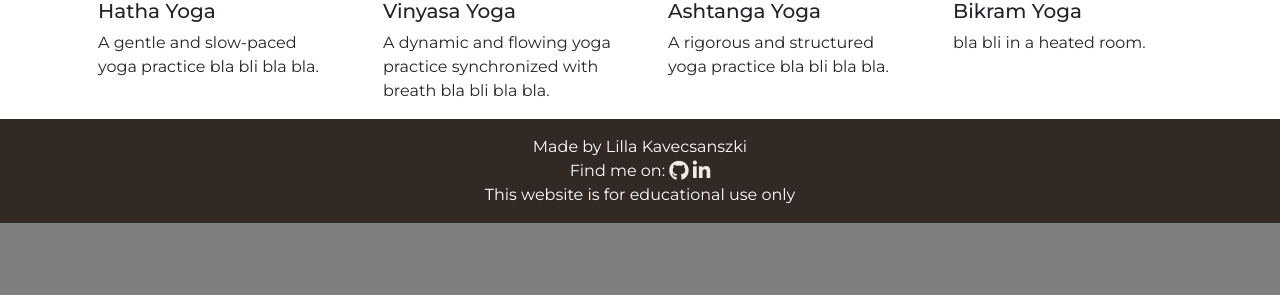
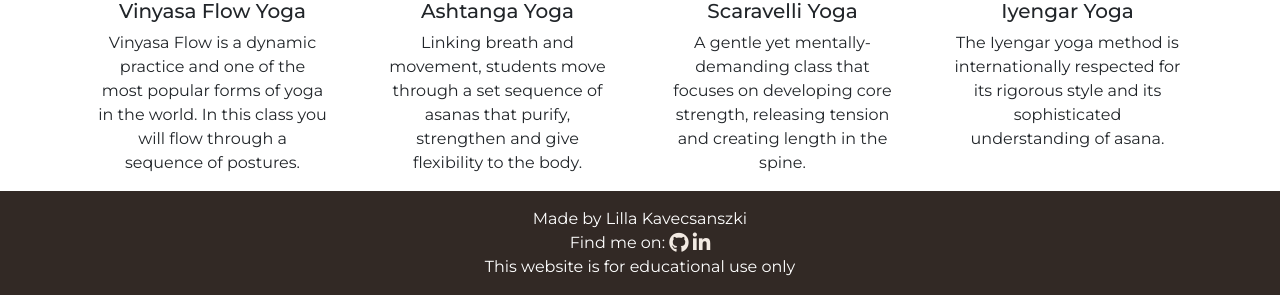
Before and after one commit to Lilla-Kavecsanszki/downwarddog, a Django app: page /yoga/ in a window 1280 px wide. Shown: the part 649-944 px from the top of the page. Before the commit the page ends 872 px from the top, so only its background shows below. Run offline with Django 3.2, Linux system fonts and the light colour scheme; some libraries are stand-ins or nearby versions; grey boxes are pictures that could not be loaded.

Commit message:
Add content text to the yoga classes

```diff
--- a/downwarddog/views.py
+++ b/downwarddog/views.py
@@ -18,20 +18,20 @@ def home(request):
 def yoga_classes(request):
     class_types = [
         {
-            'name': 'Hatha Yoga',
-            'description': 'A gentle and slow-paced yoga practice bla bli bla bla.'
-        },
-        {
-            'name': 'Vinyasa Yoga',
-            'description': 'A dynamic and flowing yoga practice synchronized with breath bla bli bla bla.'
+            'name': 'Vinyasa Flow Yoga',
+            'description': 'Vinyasa Flow is a dynamic practice and one of the most popular forms of yoga in the world. In this class you will flow through a sequence of postures.'
         },
         {
             'name': 'Ashtanga Yoga',
-            'description': 'A rigorous and structured yoga practice bla bli bla bla.'
+            'description': 'Linking breath and movement, students move through a set sequence of asanas that purify, strengthen and give flexibility to the body.'
         },
         {
-            'name': 'Bikram Yoga',
-            'description': 'bla bli in a heated room.'
+            'name': 'Scaravelli Yoga',
+            'description': 'A gentle yet mentally-demanding class that focuses on developing core strength, releasing tension and creating length in the spine.'
+        },
+        {
+            'name': 'Iyengar Yoga',
+            'description': 'The Iyengar yoga method is internationally respected for its rigorous style and its sophisticated understanding of asana.'
         }
     ]
     context = {
--- a/static/css/style.css
+++ b/static/css/style.css
@@ -156,6 +156,11 @@ body {
 
 /* index.hmtl */
 
+.hero {
+    width: 100%;
+    height: auto;
+}
+
 .custom-btn {
     background-color: #c36d4e;
     border: none;
--- a/templates/yoga.html
+++ b/templates/yoga.html
@@ -25,8 +25,8 @@
         <div class="col-md-3">
             <div class="card">
                 <div class="card-body">
-                    <h5 class="card-title">{{ yoga_class.name }}</h5>
-                    <p class="card-text">{{ yoga_class.description }}</p>
+                    <h5 class="card-title text-center">{{ yoga_class.name }}</h5>
+                    <p class="card-text text-center">{{ yoga_class.description }}</p>
                 </div>
             </div>
         </div>
```
Also changed, not shown: templates/index.html (+6 -27 lines), README.md.
